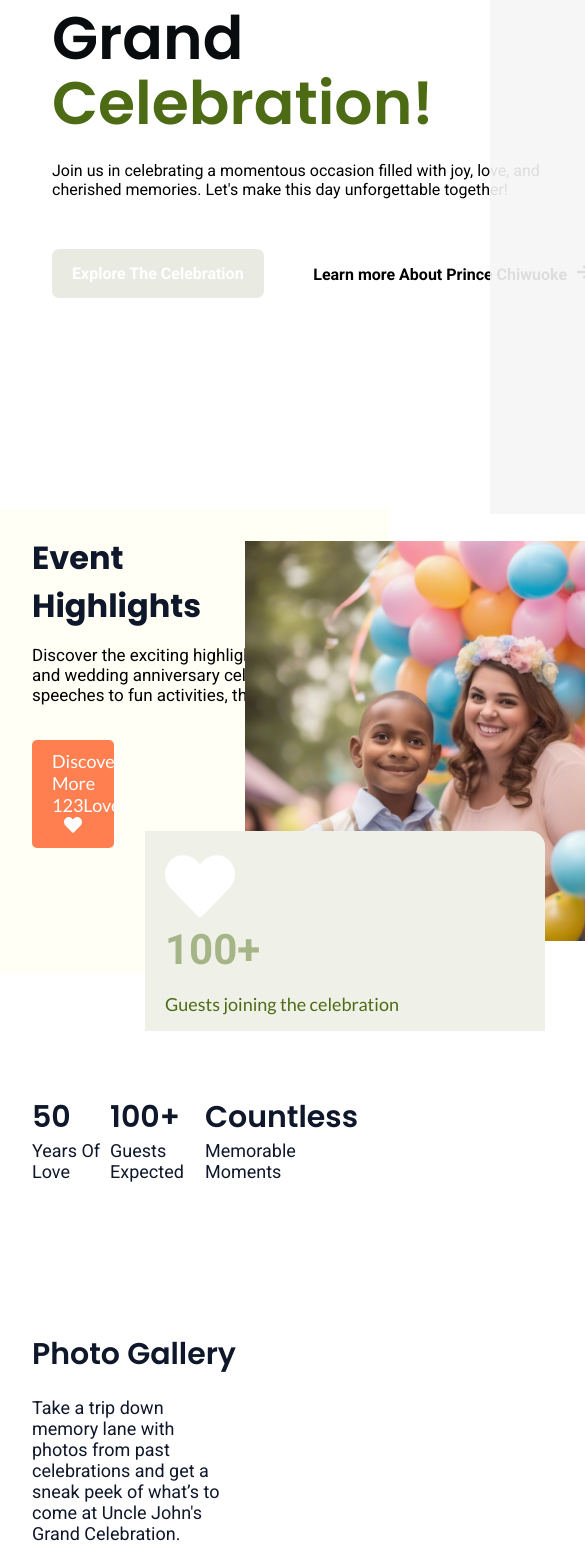
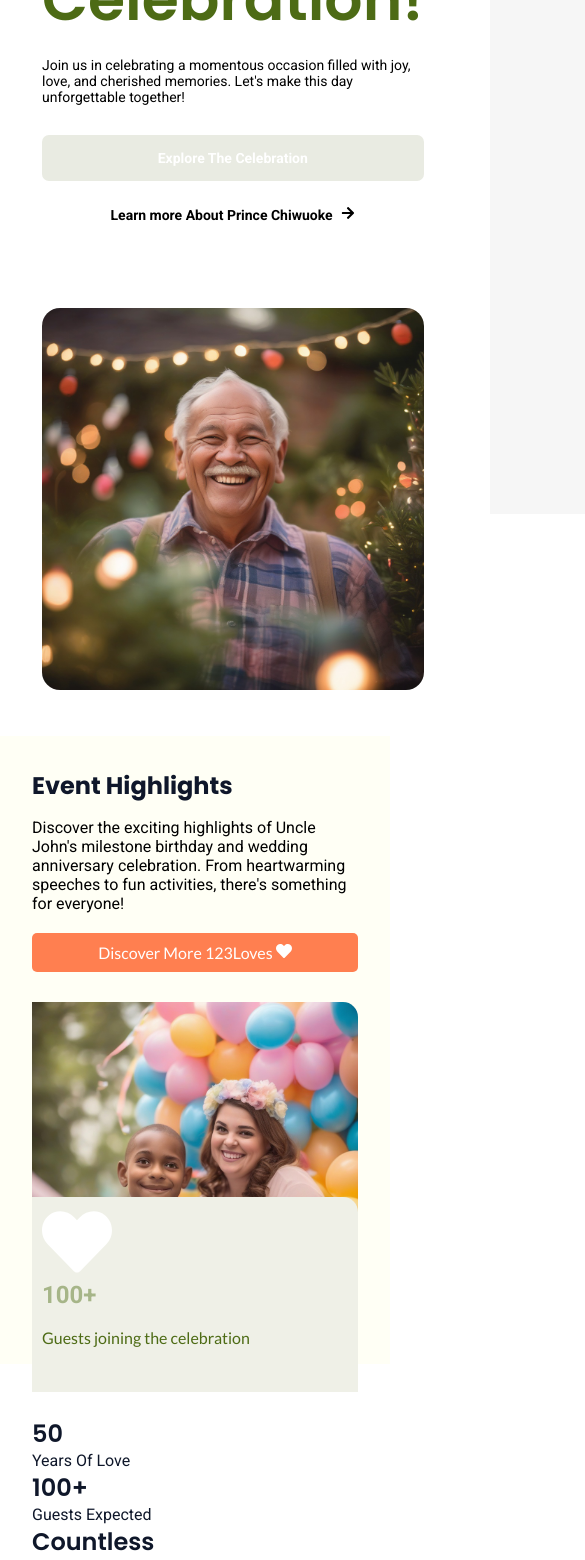
Before and after one commit to JuliusMonday/Prince-Chiwuoke-Birthday-Bash, a React (Vite) app: page / in a window 390 px wide. Shown: the part 400-1960 px from the top of the page, 585 px wide, since content can reach past the window. Built offline with nearby package versions, Linux system fonts and the light colour scheme.

Commit message:
worked on responsiveness

```diff
--- a/src/components/EventHighlightSection.css
+++ b/src/components/EventHighlightSection.css
@@ -90,3 +90,57 @@
     line-height: 1.7;
     padding-bottom: 30px;
 }
+
+@media (max-width: 768px) {
+    .highlight-container {
+        flex-direction: column; /* Stack items vertically */
+        gap: 30px; /* Reduce gap between items */
+    }
+
+    .content-highlight {
+        width: 100%; /* Full width for content */
+        height: auto; /* Allow height to adjust based on content */
+    }
+
+    .content-highlight > h2 {
+        font-size: 24px; /* Smaller font size for headings */
+    }
+
+    .content-highlight > p {
+        font-size: 16px; /* Smaller font size for paragraphs */
+        width: 100%; /* Full width for paragraphs */
+        margin-bottom: 20px; /* Adjust margin */
+    }
+
+    .discover-more-btn {
+        width: 100%; /* Full width for button */
+        font-size: 16px; /* Smaller font size for button */
+    }
+
+    .picture-section {
+        width: 100%; /* Full width for picture section */
+        height: auto; /* Allow height to adjust based on content */
+        position: relative; /* Maintain positioning */
+    }
+
+    .image-div {
+        width: 100%; /* Full width for image div */
+        height: auto; /* Allow height to adjust based on aspect ratio */
+    }
+
+    .bottom-box {
+        width: 100%; /* Full width for bottom box */
+        height: auto; /* Allow height to adjust based on content */
+        left: 0; /* Align to the left */
+        bottom: -60px; /* Adjust position */
+        padding: 10px; /* Adjust padding */
+    }
+
+    .bottom-box-header {
+        font-size: 24px; /* Smaller font size for bottom box header */
+    }
+
+    .bottom-box-p {
+        font-size: 16px; /* Smaller font size for bottom box paragraph */
+    }
+}
--- a/src/components/Footer.css
+++ b/src/components/Footer.css
@@ -44,3 +44,36 @@
     font-size: 16px;
     margin-top: 20px;
 }
+
+@media (max-width: 768px) {
+    .footer-section {
+        height: auto; /* Allow height to adjust based on content */
+        padding: 20px; /* Add padding for better spacing */
+    }
+
+    .navigations {
+        flex-direction: column; /* Stack navigation items vertically */
+        gap: 20px; /* Reduce gap between items */
+        align-items: center; /* Center align items */
+        margin-bottom: 20px; /* Reduce bottom margin */
+    }
+
+    .navigations > h3 {
+        font-size: 18px; /* Smaller font size for titles */
+    }
+
+    .socials, .copyright {
+        flex-direction: column; /* Stack items vertically */
+        align-items: center; /* Center align items */
+        margin: 10px 0; /* Adjust margins */
+    }
+
+    .social-icon {
+        font-size: 24px; /* Smaller icon size */
+        margin: 5px; /* Adjust space around icons */
+    }
+
+    .copyright {
+        font-size: 14px; /* Smaller font size for copyright text */
+    }
+}
--- a/src/components/Gallery.css
+++ b/src/components/Gallery.css
@@ -31,3 +31,31 @@ h3 {
     color: #333; /* Color for titles */
     font-family: var(--font-roboto);
 }
+
+@media (max-width: 768px) {
+    .photo-container {
+        padding: 10px; /* Reduce padding for smaller screens */
+        flex-direction: column; /* Stack photos vertically */
+        overflow-x: visible; /* Disable horizontal scrolling */
+    }
+
+    .photo {
+        margin-right: 0; /* Remove right margin */
+        margin-bottom: 20px; /* Add bottom margin for spacing */
+        text-align: center; /* Center align text for better presentation */
+    }
+
+    .photo-img {
+        width: 100%; /* Full width for images */
+        height: auto; /* Allow height to adjust based on width */
+    }
+
+    .photo-img img {
+        height: auto; /* Maintain aspect ratio */
+    }
+
+    h3 {
+        font-size: 14px; /* Smaller font size for titles */
+        margin-top: 5px; /* Reduce space between image and title */
+    }
+}
--- a/src/components/GetIntouch.css
+++ b/src/components/GetIntouch.css
@@ -53,3 +53,44 @@
 .below-txt2{
     padding-top: 180px;
 }
+
+@media (max-width: 768px) {
+    .get-intouch-container {
+        margin-top: 50px; /* Reduce top margin */
+        height: auto; /* Allow container to adjust height */
+        padding: 20px; /* Add padding for better spacing */
+        flex-direction: column; /* Stack sections vertically */
+    }
+
+    .get-intouch-sub-container {
+        flex-direction: column; /* Stack sub-container items vertically */
+        gap: 30px; /* Reduce gap between sections */
+    }
+
+    .left-section,
+    .right-section {
+        flex: none; /* Remove flex-grow */
+        width: 100%; /* Full width for both sections */
+        text-align: center; /* Center text for better readability */
+    }
+
+    .left-section > h1 {
+        font-size: 32px; /* Smaller font size */
+    }
+
+    .right-section p {
+        font-size: 14px; /* Smaller font size */
+    }
+
+    .text1, h2 {
+        font-size: 14px; /* Smaller font size */
+    }
+
+    .below-txt {
+        padding-top: 40px; /* Reduce padding */
+    }
+
+    .below-txt2 {
+        padding-top: 80px; /* Reduce padding */
+    }
+}
--- a/src/components/HeroComponent.css
+++ b/src/components/HeroComponent.css
@@ -103,3 +103,48 @@
     border-radius: 18px;
 
 }
+
+@media (max-width: 768px) {
+    .hero-component-cont {
+        grid-template-columns: 1fr; /* Stack columns */
+        height: auto; /* Adjust height for smaller screens */
+        padding: 20px; /* Add padding */
+    }
+
+    .hero-content {
+        width: auto; /* Allow content to take full width */
+        padding: 10px; /* Reduce padding */
+    }
+
+    .header-text {
+        font-size: 36px; /* Smaller font size */
+        line-height: 40px; /* Adjust line height */
+        padding-bottom: 15px; /* Reduce padding */
+    }
+
+    .sub-text {
+        font-size: 14px; /* Smaller font size */
+        padding-bottom: 15px; /* Reduce padding */
+    }
+
+    .hero-btns {
+        flex-direction: column; /* Stack buttons vertically */
+        align-items: stretch; /* Stretch buttons to full width */
+        padding-top: 15px; /* Adjust padding */
+    }
+
+    .hero-button1, .hero-button2 {
+        width: 100%; /* Full width buttons */
+        margin-bottom: 10px; /* Space between buttons */
+    }
+
+    .hero-button1 a,
+    .hero-button2 a {
+        font-size: 14px; /* Smaller font size for links */
+    }
+
+    .hero-photo {
+        width: 100%; /* Full width for images */
+        padding: 10px; /* Reduce padding */
+    }
+}
--- a/src/components/InfoSection.css
+++ b/src/components/InfoSection.css
@@ -35,3 +35,35 @@
     width: 60%;
 
 }
+
+@media (max-width: 768px) {
+    .info-container {
+        padding: 20px; /* Reduce padding for smaller screens */
+    }
+
+    .info-items {
+        flex-direction: column; /* Stack items vertically */
+        align-items: flex-start; /* Align items to the left */
+        margin-top: 20px; /* Reduce top margin */
+        margin-bottom: 20px; /* Reduce bottom margin */
+    }
+
+    .info-item h1 {
+        font-size: 24px; /* Smaller font size */
+    }
+
+    .info-item p {
+        font-size: 16px; /* Smaller font size */
+    }
+
+    .photo-info h2 {
+        font-size: 24px; /* Smaller font size */
+        padding-top: 30px; /* Reduce top padding */
+        padding-bottom: 15px; /* Reduce bottom padding */
+    }
+
+    .photo-info p {
+        font-size: 16px; /* Smaller font size */
+        width: 100%; /* Full width for better readability */
+    }
+}
--- a/src/components/Quote.css
+++ b/src/components/Quote.css
@@ -57,3 +57,77 @@
 .person > p{
     color: #ACBA93;
 }
+
+
+@media (max-width: 1024px) {
+    .quote-container {
+        height: auto; /* Allow height to adjust based on content */
+        padding: 20px; /* Add padding for better spacing */
+    }
+
+    .quote-sub-container {
+        flex-direction: column; /* Stack items vertically on smaller screens */
+        align-items: center; /* Center align items */
+        gap: 30px; /* Reduce gap between items */
+    }
+
+    .quote-image {
+        width: 100%; /* Full width for the image container */
+    }
+
+    .quote-image > img {
+        height: auto; /* Allow height to adjust based on aspect ratio */
+        transform: translate(0, 0); /* Reset transform for better fit */
+    }
+
+    .quote-content {
+        margin-top: -40px; /* Adjust margin for better alignment */
+        text-align: center; /* Center align text */
+    }
+
+    .quote-header {
+        width: 90%; /* Increase width for better readability */
+        font-size: 20px; /* Smaller font size for tablets */
+        margin-top: -30px; /* Adjust margin */
+    }
+
+    .quote-icon {
+        font-size: 80px; /* Smaller icon size for tablets */
+        margin: 10px; /* Adjust margins */
+    }
+
+    .person {
+        font-size: 14px; /* Smaller font size for person details */
+        margin-top: 20px; /* Adjust margin */
+    }
+
+    .person > h3 {
+        font-size: 16px; /* Smaller font size for person's name */
+    }
+
+    .person > p {
+        font-size: 14px; /* Smaller font size for person's description */
+    }
+}
+
+@media (max-width: 768px) {
+    .quote-header {
+        font-size: 18px; /* Further reduce font size for mobile */
+    }
+
+    .quote-icon {
+        font-size: 60px; /* Smaller icon size for mobile */
+    }
+
+    .person {
+        font-size: 12px; /* Smaller font size for person details on mobile */
+    }
+
+    .person > h3 {
+        font-size: 14px; /* Smaller font size for person's name on mobile */
+    }
+
+    .person > p {
+        font-size: 12px; /* Smaller font size for person's description on mobile */
+    }
+}
```
